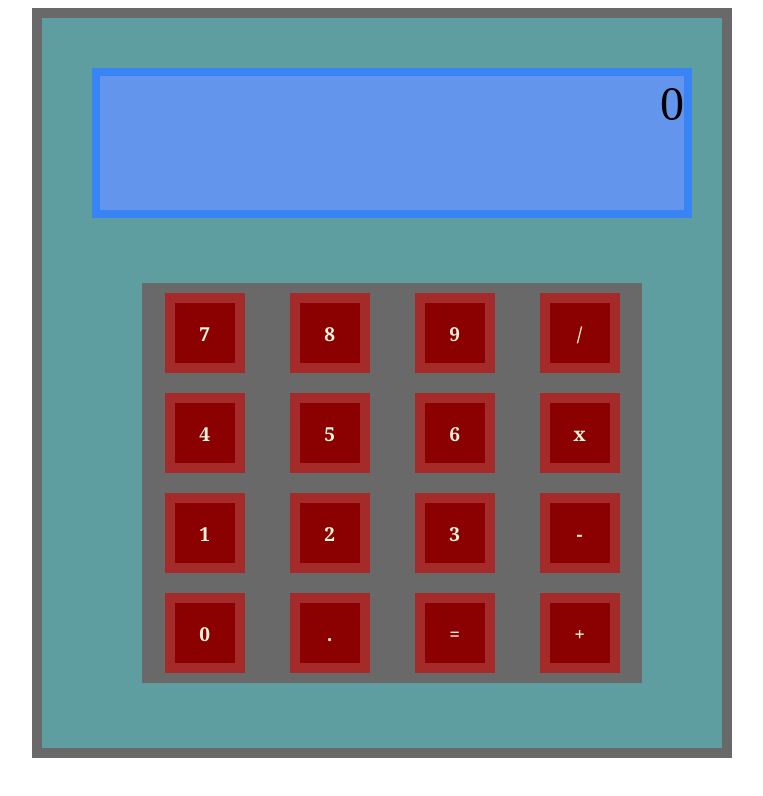
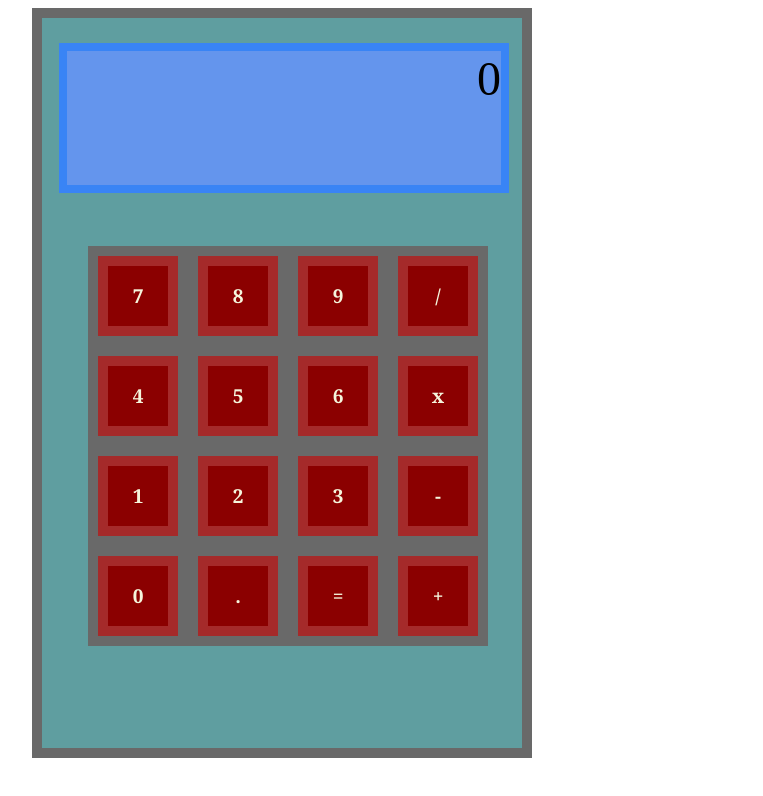
Before and after one commit to juanangel10/calculadora, a plain HTML site: page index.html in a window 1280 px wide. Shown: the whole page, without its empty margins (476-1239 px from the left). Drawn offline with Linux system fonts and the light colour scheme.

Commit message:
centrado de pantalla y teclado

```diff
--- a/estilo-calculadora.css
+++ b/estilo-calculadora.css
@@ -3,20 +3,18 @@
 }
 
 .contenedor {
-    width: 700px;
+    width: 500px;
     height: 750px;
     border:solid dimgrey 10px;
     display: grid;
-    margin-left: 500px;
+   margin-left: 500px;
     background-color:cadetblue;
-
-
-
 }
 
 .pantalla {
-   margin: 50px;
-    width: 600px;
+    margin-top:25px;
+   margin-left: 17px;
+    width: 450px;
     height: 150px;
     background-color:cornflowerblue;
     border: solid rgba(0, 110, 255, 0.432) 8px;
@@ -25,8 +23,8 @@
 }
 
 .teclado {
-    margin-left: 100px;
-    width: 500px;
+    margin-left: 46px;
+    width: 400px;
     height:400px ;
     border: none;
     display:grid;
@@ -36,7 +34,6 @@
     align-items: center;
     margin-bottom: 50px;
     background-color: dimgrey;
-
 }
 
 button {
```
